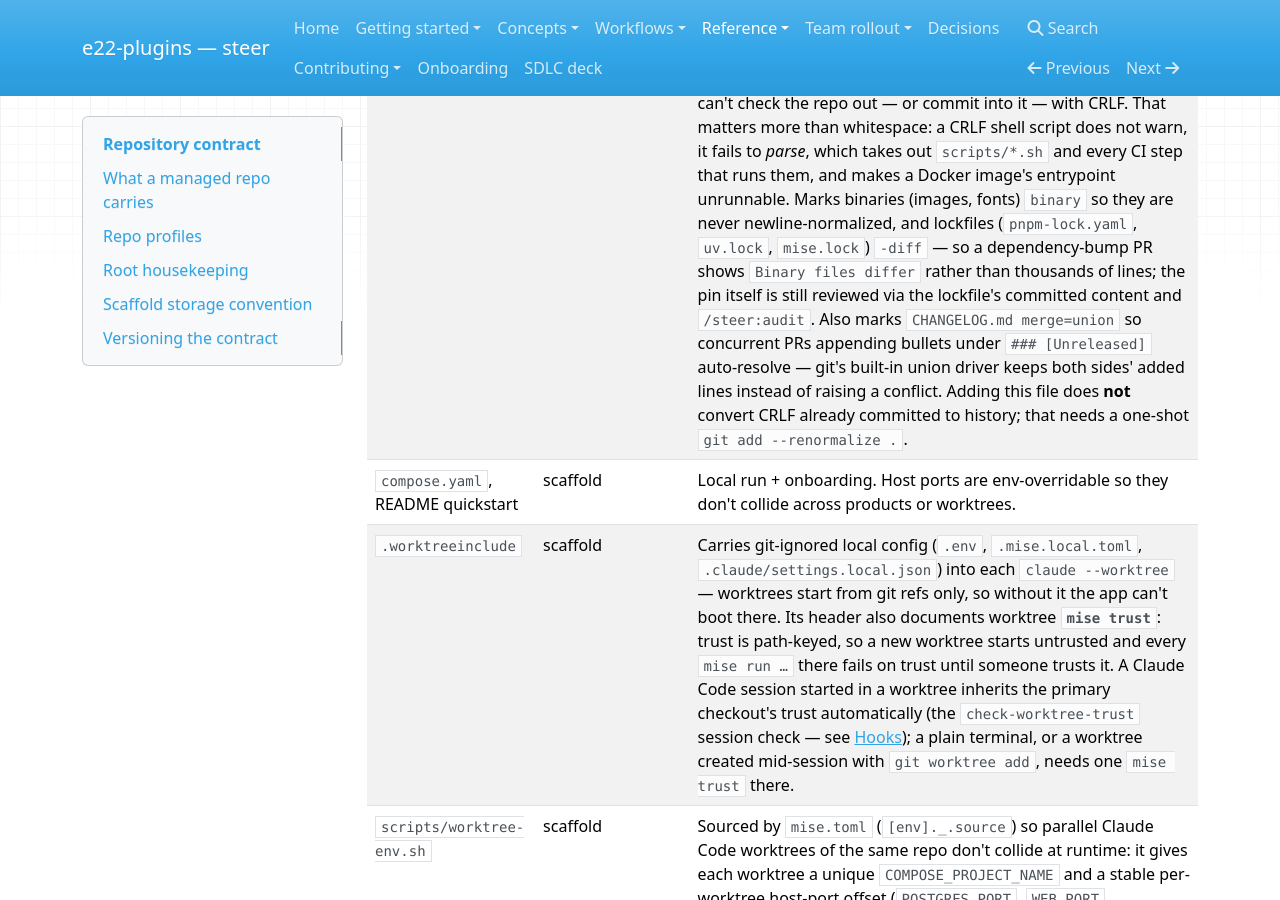
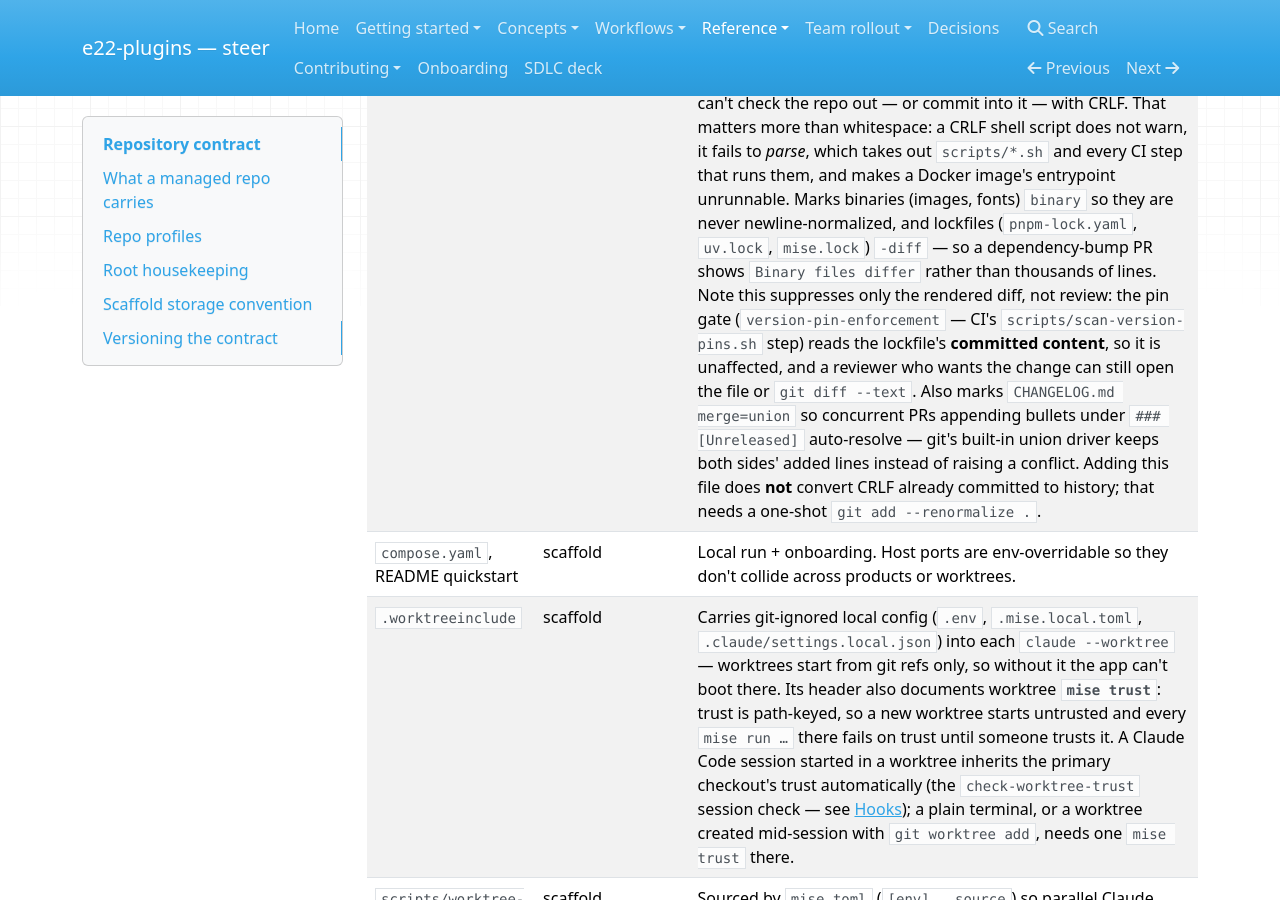
Before and after one commit to element22llc/e22-plugins, an MkDocs documentation site: the page built from docs/reference/repository-contract.md, in a window 1280 px wide and 900 px high, scrolled down 1313 px. Built offline with MkDocs 1.6.1, drawn with Linux system fonts in a browser that asks for light colours; nearby versions of some CDN libraries.

Commit message:
docs(steer): correct the version-pin cross-reference in the .gitattributes row
The row I added in the previous commit credited /steer:audit with reviewing
version pins. It does not — the audit skill says nothing about pins or
mise.lock. The real mechanism is the version-pin-enforcement capability:
CI's scripts/scan-version-pins.sh step, which reads the lockfile's committed
content and is therefore unaffected by the -diff mark.

```diff
--- a/docs/reference/repository-contract.md
+++ b/docs/reference/repository-contract.md
@@ -24,7 +24,7 @@ flowchart TD
 | `mise.toml` | scaffold | Toolchain pins + dev-loop tasks. mise is the single task entry surface: tasks declare ordering with `depends` (never `run = ["mise run …"]` chains), and `[deps.pnpm]`/`[deps.uv]` (`auto = true`, gated by `[settings] experimental`) auto-install workspace deps on lockfile change — no hand-rolled install task (so never run a bare `pnpm install`; route a manual one through `mise exec -- pnpm install`). Because that runs non-interactively, the bundled `pnpm-workspace.yaml` sets `confirmModulesPurge: false`; and for the **pinned** pnpm to win, `mise activate` must be sourced after any nvm/asdf/volta in your shell rc — otherwise a global copy shadows it (`/steer:doctor` flags this). App-level Node scripts stay in `package.json`; a mise task may delegate to them, but delegation is **one-way** — a `package.json` script never shells out to `uv`/Python nor re-defines a mise task, and no task lives in both files. A polyglot app's Python backend (e.g. `apps/api`) is a mise/`uv run` task, composed with a `[tasks.dev]` `depends = ["dev:*"]` fan-out so mise stays the single entry point. Run `/steer:reference conventions` for the full task model. |
 | `mise.lock` | created at pin time | The real version pin. The scaffold ships **no** lock — `/steer:init`/`/steer:adopt` create it when they pin the toolchain (`touch mise.lock`, `mise install`, then `mise lock --platform linux-x64,macos-arm64` so the lock carries per-platform URLs + checksums — CI runs `mise install --locked` on `linux-x64`, which fails on a host-only lock). Until a populated lock is committed, CI runs a plain unlocked install; never commit an empty / comment-only lock. Run `/steer:reference conventions` for the full toolchain rationale. |
 | CI workflows + PR template | scaffold | Quality gates and review template. |
-| `.gitattributes` | scaffold | **Normalizes line endings to LF** (`* text=auto eol=lf` plus per-extension pins) so a Windows contributor's `core.autocrlf=true` can't check the repo out — or commit into it — with CRLF. That matters more than whitespace: a CRLF shell script does not warn, it fails to *parse*, which takes out `scripts/*.sh` and every CI step that runs them, and makes a Docker image's entrypoint unrunnable. Marks binaries (images, fonts) `binary` so they are never newline-normalized, and lockfiles (`pnpm-lock.yaml`, `uv.lock`, `mise.lock`) `-diff` — so a dependency-bump PR shows `Binary files differ` rather than thousands of lines; the pin itself is still reviewed via the lockfile's committed content and `/steer:audit`. Also marks `CHANGELOG.md merge=union` so concurrent PRs appending bullets under `### [Unreleased]` auto-resolve — git's built-in union driver keeps both sides' added lines instead of raising a conflict. Adding this file does **not** convert CRLF already committed to history; that needs a one-shot `git add --renormalize .`. |
+| `.gitattributes` | scaffold | **Normalizes line endings to LF** (`* text=auto eol=lf` plus per-extension pins) so a Windows contributor's `core.autocrlf=true` can't check the repo out — or commit into it — with CRLF. That matters more than whitespace: a CRLF shell script does not warn, it fails to *parse*, which takes out `scripts/*.sh` and every CI step that runs them, and makes a Docker image's entrypoint unrunnable. Marks binaries (images, fonts) `binary` so they are never newline-normalized, and lockfiles (`pnpm-lock.yaml`, `uv.lock`, `mise.lock`) `-diff` — so a dependency-bump PR shows `Binary files differ` rather than thousands of lines. Note this suppresses only the rendered diff, not review: the pin gate (`version-pin-enforcement` — CI's `scripts/scan-version-pins.sh` step) reads the lockfile's **committed content**, so it is unaffected, and a reviewer who wants the change can still open the file or `git diff --text`. Also marks `CHANGELOG.md merge=union` so concurrent PRs appending bullets under `### [Unreleased]` auto-resolve — git's built-in union driver keeps both sides' added lines instead of raising a conflict. Adding this file does **not** convert CRLF already committed to history; that needs a one-shot `git add --renormalize .`. |
 | `compose.yaml`, README quickstart | scaffold | Local run + onboarding. Host ports are env-overridable so they don't collide across products or worktrees. |
 | `.worktreeinclude` | scaffold | Carries git-ignored local config (`.env`, `.mise.local.toml`, `.claude/settings.local.json`) into each `claude --worktree` — worktrees start from git refs only, so without it the app can't boot there. Its header also documents worktree **`mise trust`**: trust is path-keyed, so a new worktree starts untrusted and every `mise run …` there fails on trust until someone trusts it. A Claude Code session started in a worktree inherits the primary checkout's trust automatically (the `check-worktree-trust` session check — see [Hooks](hooks.md)); a plain terminal, or a worktree created mid-session with `git worktree add`, needs one `mise trust` there. |
 | `scripts/worktree-env.sh` | scaffold | Sourced by `mise.toml` (`[env]._.source`) so parallel Claude Code worktrees of the same repo don't collide at runtime: it gives each worktree a unique `COMPOSE_PROJECT_NAME` and a stable per-worktree host-port offset (`POSTGRES_PORT`, `WEB_PORT`, `DATABASE_URL`). The primary checkout gets offset 0 (ports unchanged) and keeps its bare directory name; a linked worktree's project name is `<repo>-<worktree>`, because a worktree basename alone is not unique across repos. **Re-taking this file renames an existing linked worktree's stack**, so tear a running one down first — under the new project name Compose no longer sees the old containers or volumes (recover with `docker compose -p <old-name> down -v`) — in a polyrepo the same feature branch runs in several members, and a shared project name meant one member's `docker:clean` tore down another's containers and volumes. `mise run docker:clean` tears down a worktree's services + volumes before it is removed, scoped to that worktree — spelled `mise run ws:docker:clean` in a **workspace** repo, whose profile replaces core `mise.toml` and prefixes every whole-product task. This `[env]._.source` line is also what makes a new worktree need `mise trust`: mise loads a data-only config untrusted but refuses one that executes code at load time (see the `.worktreeinclude` row above). See the always-on **Parallel worktrees** rule. |
```
